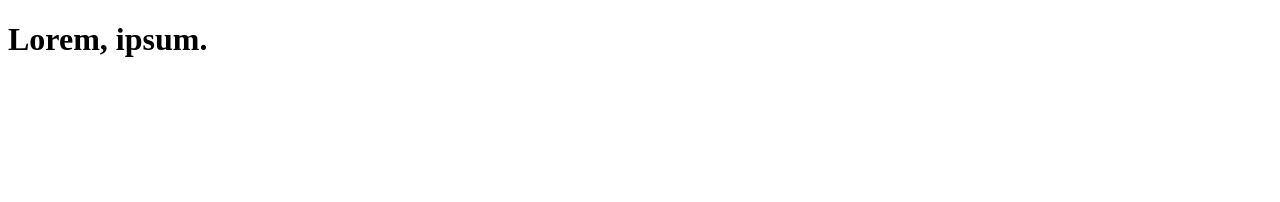
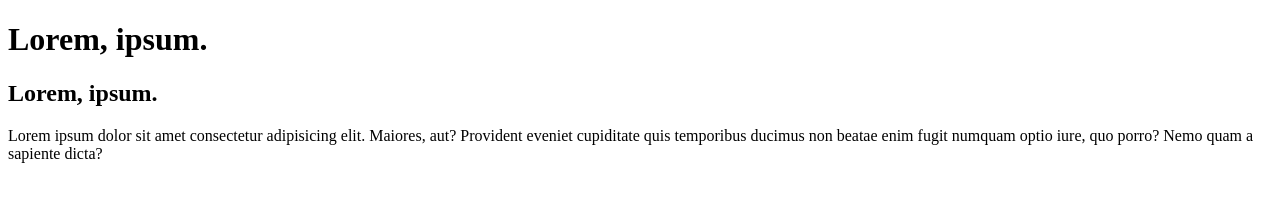
Before and after one commit to VasyaSuperr/git-branching, a plain HTML site: page index.html in a window 1280 px wide. Drawn offline with Linux system fonts and the light colour scheme.

Commit message:
Add main

```diff
--- a/index.html
+++ b/index.html
@@ -7,5 +7,15 @@
   </head>
   <body>
     <header><h1>Lorem, ipsum.</h1></header>
+    <main>
+      <section>
+        <h2>Lorem, ipsum.</h2>
+        <p>
+          Lorem ipsum dolor sit amet consectetur adipisicing elit. Maiores, aut?
+          Provident eveniet cupiditate quis temporibus ducimus non beatae enim
+          fugit numquam optio iure, quo porro? Nemo quam a sapiente dicta?
+        </p>
+      </section>
+    </main>
   </body>
 </html>
```
